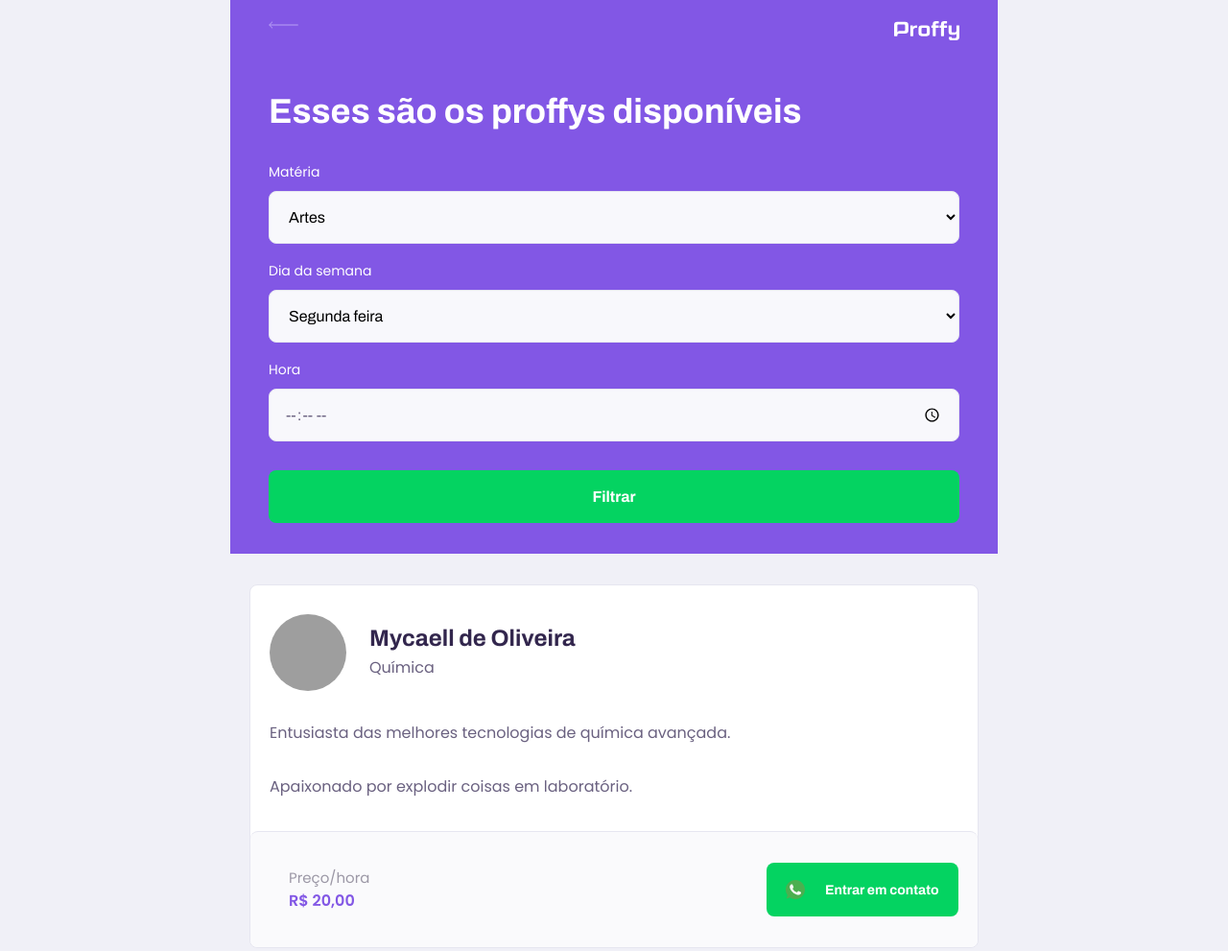
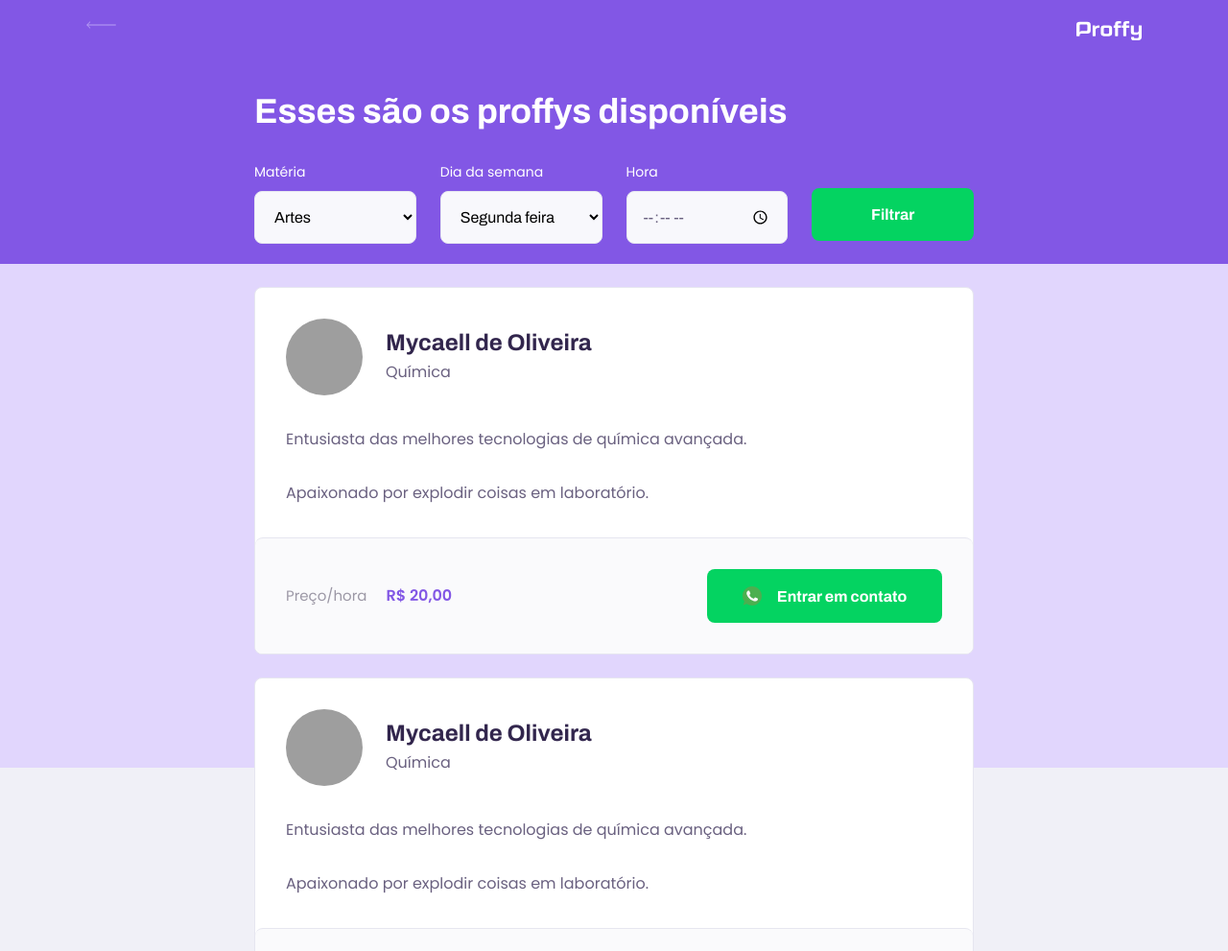
Before and after one commit to Mycaell/Proffy, a plain HTML site: page study.html in a window 1280 px wide. Shown: the top 991 px of the page at 96% size. Drawn offline with Linux system fonts and the light colour scheme; grey boxes are pictures that could not be loaded.

Commit message:
Finalizado o page-study (desktop)

```diff
--- a/styles/main.css
+++ b/styles/main.css
@@ -9,6 +9,7 @@
     --color-secondary-dark: #04BF58;
     --color-title-in-primary: #FFFFFF;
     --color-text-in-primary: #D4C2FF;
+    --color-text-in-primary-light: #e1d6fd;
     --color-text-title: #32264D;
     --color-text-complement: #9C98A6;
     --color-text-base: #6A6180;
--- a/styles/partials/page-study.css
+++ b/styles/partials/page-study.css
@@ -1,6 +1,7 @@
 #page-study #container {
     width: 100vw;
     height: 100vh;
+    background: var(--color-text-in-primary-light);
 }
 
 .page-header {
@@ -10,7 +11,7 @@
 }
 
 .page-header .top-bar-container {
-    width: 90%;
+    width: 95%;
     margin: 0 auto;
     display: flex;
     align-items: center;
@@ -33,7 +34,7 @@
 }
 
 .page-header .header-content {
-    width: 90%;
+    width: 95%;
     margin: 3.2rem auto;
 }
 
@@ -154,7 +155,8 @@
     margin-top: 0.5rem;
 }
 
-.teacher-item p {
+ /*pegando o primeiro nível de P*/
+.teacher-item > p {
     padding: 0 2rem;
     font-size: 1.6rem;
     line-height: 2.8rem;
@@ -208,3 +210,64 @@
 .teacher-item footer button:hover {
     background: var(--color-secondary-dark);
 }
+
+
+@media (min-width: 800px) {
+    #page-study #container {
+        max-width: 100vw;
+    }
+
+    .teacher-item header,
+    .teacher-item footer {
+        padding: 32px;
+    }
+
+
+    #search-teachers {
+        display: grid;
+        grid-template-columns: 1fr 1fr 1fr 1fr;
+        gap: 25px;
+    }
+
+    .page-header {
+        height: 275px;
+    }
+
+    .page-header .top-bar-container {
+        max-width: 1100px;
+    }
+
+    .page-header .header-content {
+        max-width: 750px;
+    }
+
+    #page-study main {
+        max-width: 750px;
+        margin: 0 auto;
+    }
+
+    #search-teachers .select-block {
+        margin-bottom: 0;
+    }
+
+    /*pegando o primeiro nível de P*/
+    .teacher-item > p {
+        padding: 0 32px;
+    }
+
+    .teacher-item footer p strong {
+        display: initial;
+        margin-left: 16px;
+    }
+
+    .teacher-item footer button {
+        width: 245px;
+        font-size: 16px;
+        justify-content: center;
+    }
+
+    .teacher-item footer button img {
+        margin-right: 16px;
+    }
+
+}
```
